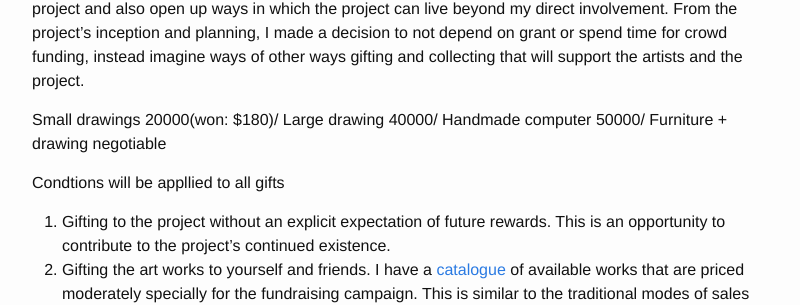
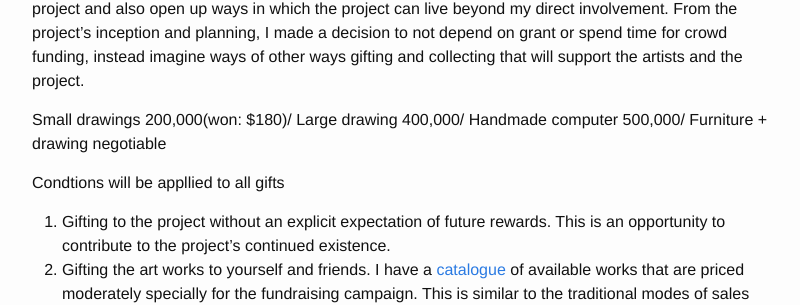
Before and after one commit to tchoi8/yourfriend, a Jekyll site: the page built from gift.md, in a window 1280 px wide and 900 px high, scrolled down 1140 px. Shown: the part 149-454 px from the top of the window, without its empty margins (238-1038 px from the left). Built offline with Jekyll 4.4.1, drawn with Linux system fonts in a browser that asks for light colours.

Commit message:
가격 조정'

```diff
--- a/gift.md
+++ b/gift.md
@@ -21,8 +21,7 @@ The exhibition <Your friend, correspondence and collaboration> was made without
 
 I am starting a small fundraising campaign to produce a limited edition artist book that will complete the project and also open up ways in which the project can live beyond my direct involvement. From the project's inception and planning, I made a decision to not depend on grant or spend time for crowd funding, instead imagine ways of other ways gifting and collecting that will support the artists and the project.
 
-
-Small drawings 20000(won: $180)/ Large drawing 40000/ Handmade computer 50000/ Furniture + drawing negotiable
+Small drawings 200,000(won: $180)/ Large drawing 400,000/ Handmade computer 500,000/ Furniture + drawing negotiable
 
 Condtions will be appllied to all gifts
 
```
